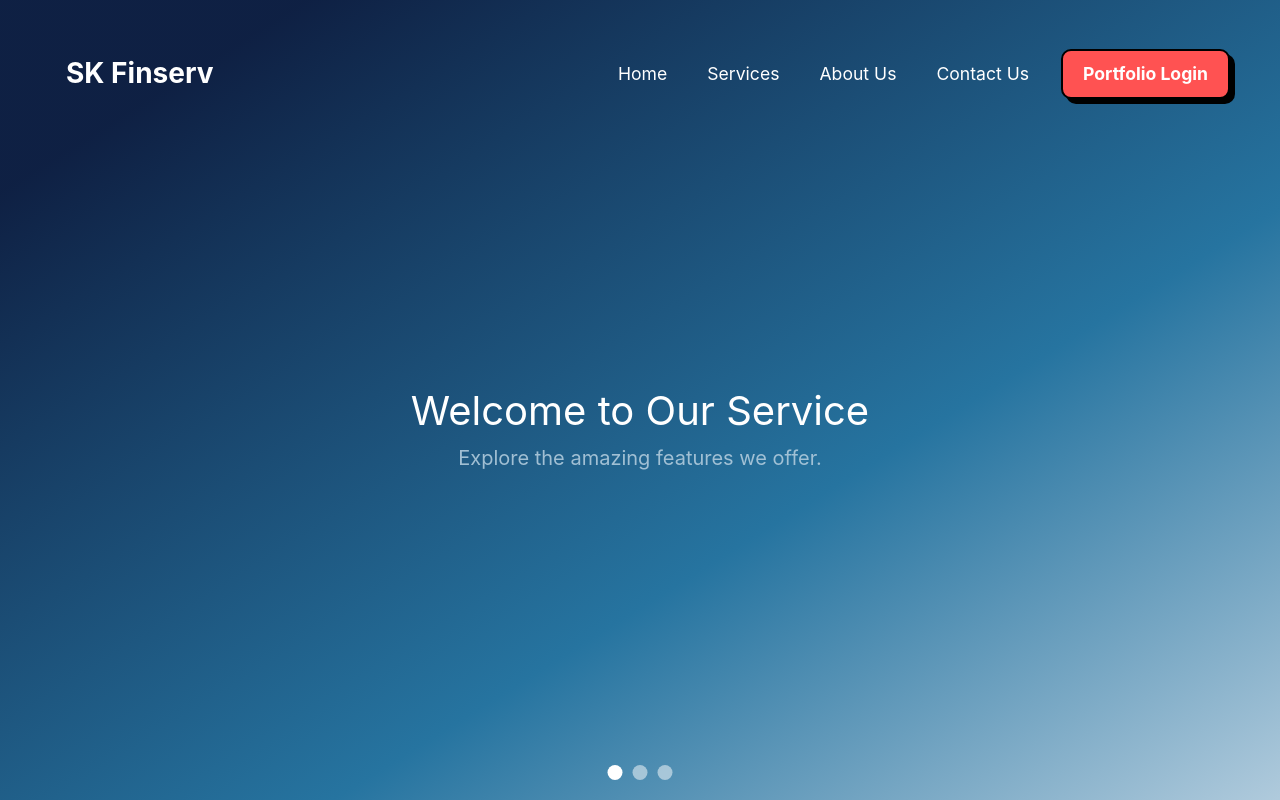
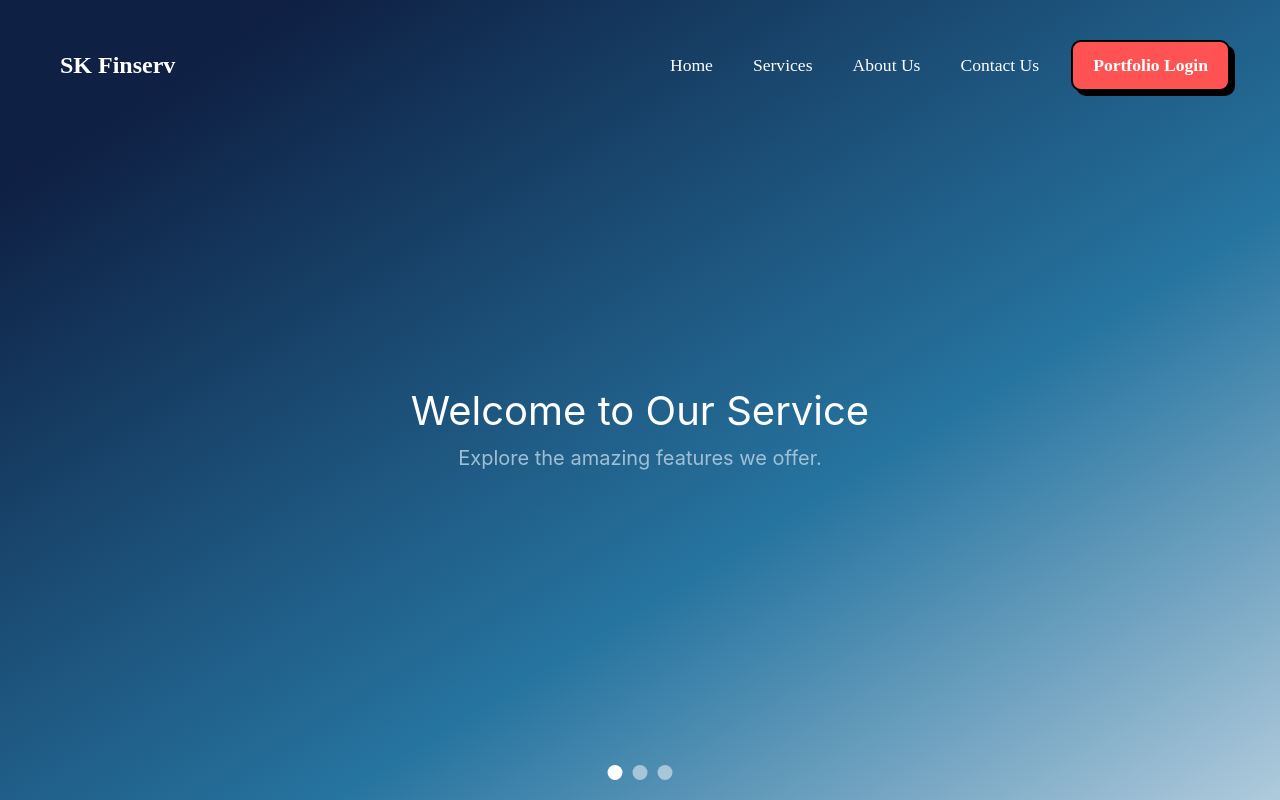
Before and after one commit to siddu015/SKFinserv, a React (Vite) app in the folder skfinserv/: page /aboutUs in a window 1280 px wide. Shown: the top 800 px of the page. Built offline with nearby package versions, Linux system fonts and the light colour scheme.

Commit message:
Added Castora font to header

```diff
--- a/skfinserv/src/components/portfolioLogin.jsx
+++ b/skfinserv/src/components/portfolioLogin.jsx
@@ -14,7 +14,8 @@ const StyledWrapper = styled.div`
         display: inline-block;
         padding: 10px 20px; /* Default padding */
         font-size: 1.1rem; /* Default font size */
-        font-weight: bold;
+        font-weight: bolder;
+        font-family: 'Castoro', serif; /* Add this line for font family */
         text-align: center;
         text-decoration: none;
         color: #fff;
--- a/skfinserv/src/index.css
+++ b/skfinserv/src/index.css
@@ -1,6 +1,7 @@
 @tailwind base;
 @tailwind components;
 @tailwind utilities;
+@import url('https://fonts.googleapis.com/css2?family=Castoro&display=swap');
 
 :root {
   font-family: Inter, system-ui, Avenir, Helvetica, Arial, sans-serif;
--- a/skfinserv/src/sections/header.jsx
+++ b/skfinserv/src/sections/header.jsx
@@ -59,6 +59,7 @@ const HeaderWrapper = styled.header`
     top: 0;
     left: 0;
     width: 100%;
+    font-family: 'Castoro', serif;
     padding: ${({ scroll }) => (scroll ? "5px 0" : "15px 0")};
     background-color: ${({ scroll }) => (scroll ? "white" : "transparent")};
     transition: background-color 0.3s ease, padding 0.3s ease;
@@ -77,12 +78,16 @@ const Container = styled.div`
 `;
 
 const Logo = styled.h1`
-    font-size: 1.75rem !important;
+    font-size: 1.75rem;
     font-weight: bold;
     color: ${({ scroll }) => (scroll ? "black" : "white")};
     transition: color 0.3s ease;
-    margin-left: 16px; /* Adjust left margin */
-    margin-right: 32px;
+    font-family: 'Castoro', serif; /* Add this line for font family */
+    padding-left: 10px;
+
+    @media (min-width: 769px) {
+        font-size: 1.5rem;
+    }
 `;
 
 const NavContainer = styled.div`
```
